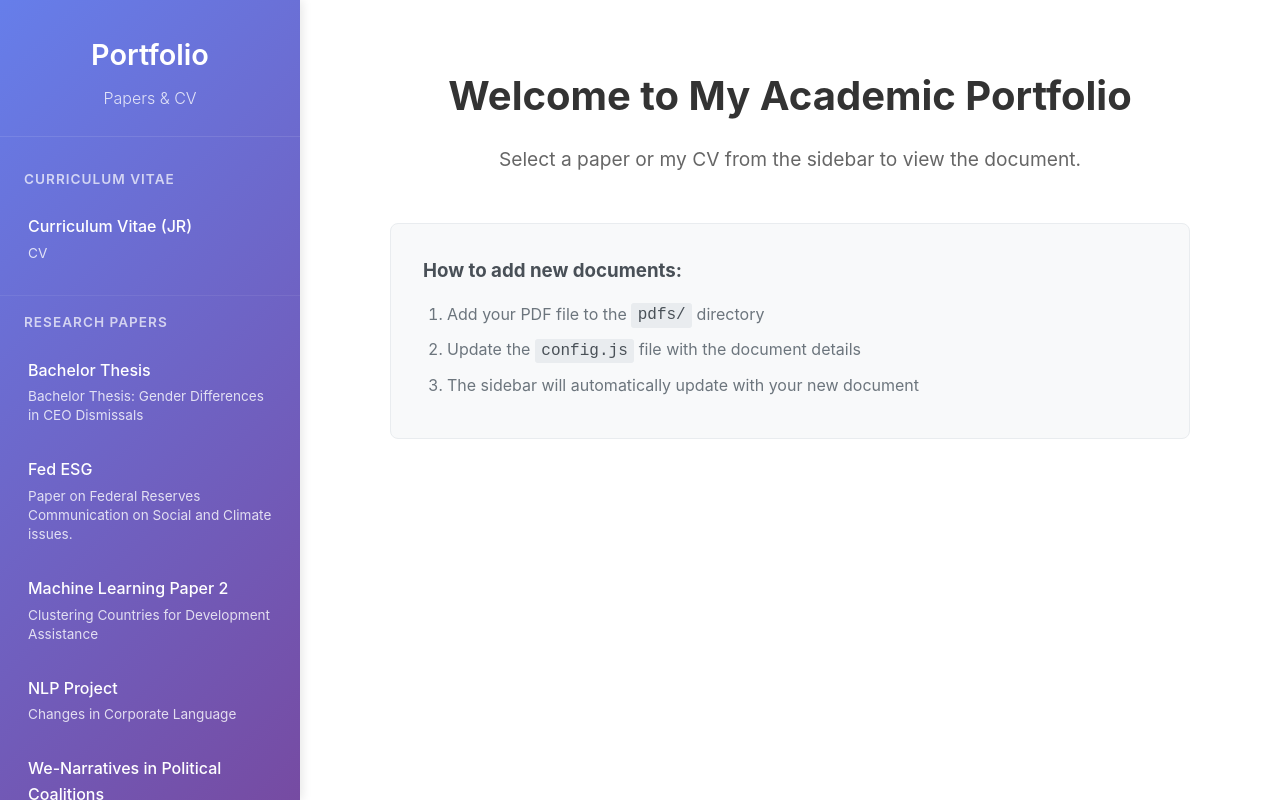
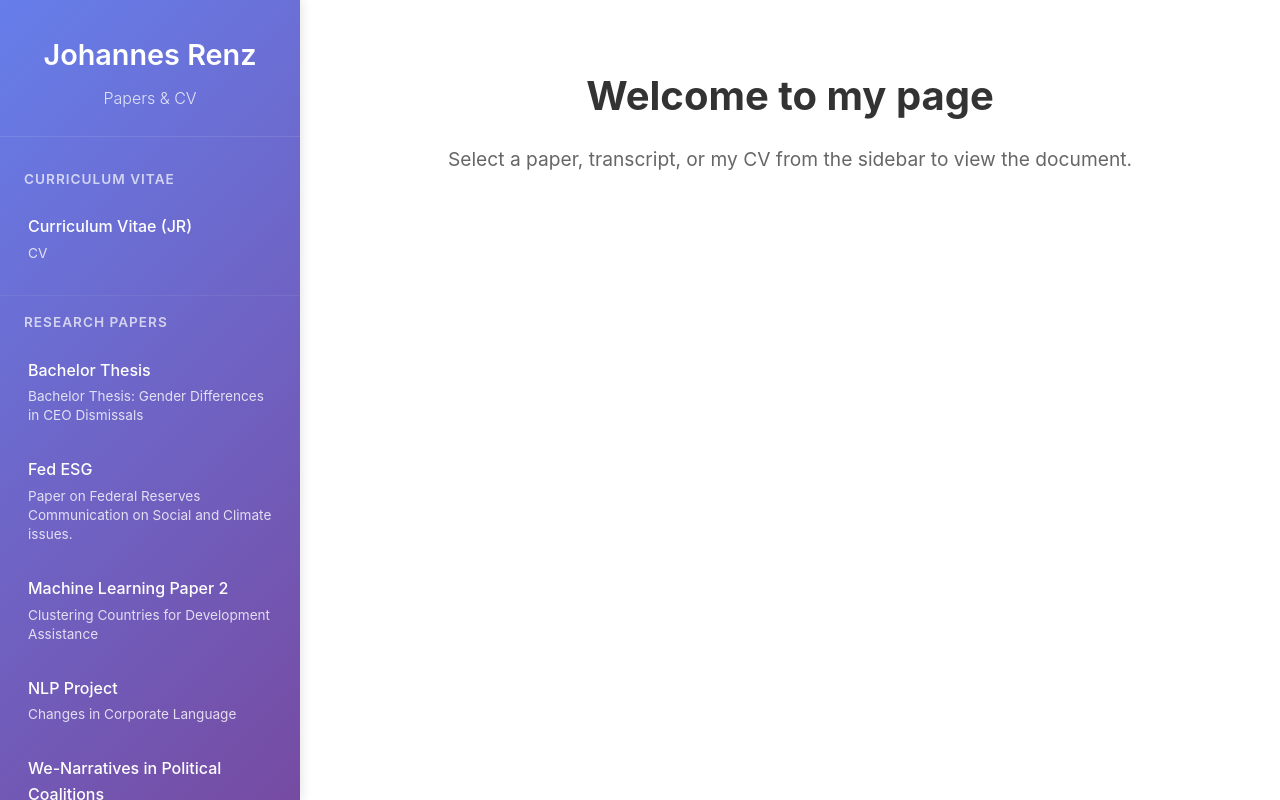
Before and after one commit to jmrifo/mini, a plain HTML site: page index.html in a window 1280 px wide. Drawn offline with Linux system fonts and the light colour scheme.

Commit message:
Update sidebar and welcome message in index.html

```diff
--- a/index.html
+++ b/index.html
@@ -9,9 +9,9 @@
 <body>
     <div class="container">
         <!-- Sidebar Navigation -->
-        <nav class="sidebar" aria-label="Sidebar Navigation">
+        <nav class="sidebar">
             <div class="sidebar-header">
-                <h1>Portfolio</h1>
+                <h1>Johannes Renz</h1>
                 <p class="subtitle">Papers & CV</p>
             </div>
             <ul class="nav-menu" id="nav-menu">
@@ -22,16 +22,8 @@
         <!-- Main Content Area -->
         <main class="main-content">
             <div class="welcome-screen" id="welcome-screen">
-                <h1>Welcome to My Academic Portfolio</h1>
-                <p>Select a paper or my CV from the sidebar to view the document.</p>
-                <div class="instructions">
-                    <h3>How to add new documents:</h3>
-                    <ol>
-                        <li>Add your PDF file to the <code>pdfs/</code> directory</li>
-                        <li>Update the <code>config.js</code> file with the document details</li>
-                        <li>The sidebar will automatically update with your new document</li>
-                    </ol>
-                </div>
+                <h1>Welcome to my page</h1>
+                <p>Select a paper, transcript, or my CV from the sidebar to view the document.</p>
             </div>
 
             <div class="pdf-viewer" id="pdf-viewer" style="display: none;">
@@ -51,7 +43,7 @@
     </div>
 
     <!-- Mobile menu toggle -->
-    <button class="mobile-toggle" id="mobile-toggle" aria-label="Open mobile menu">
+    <button class="mobile-toggle" id="mobile-toggle">
         <span></span>
         <span></span>
         <span></span>
```
